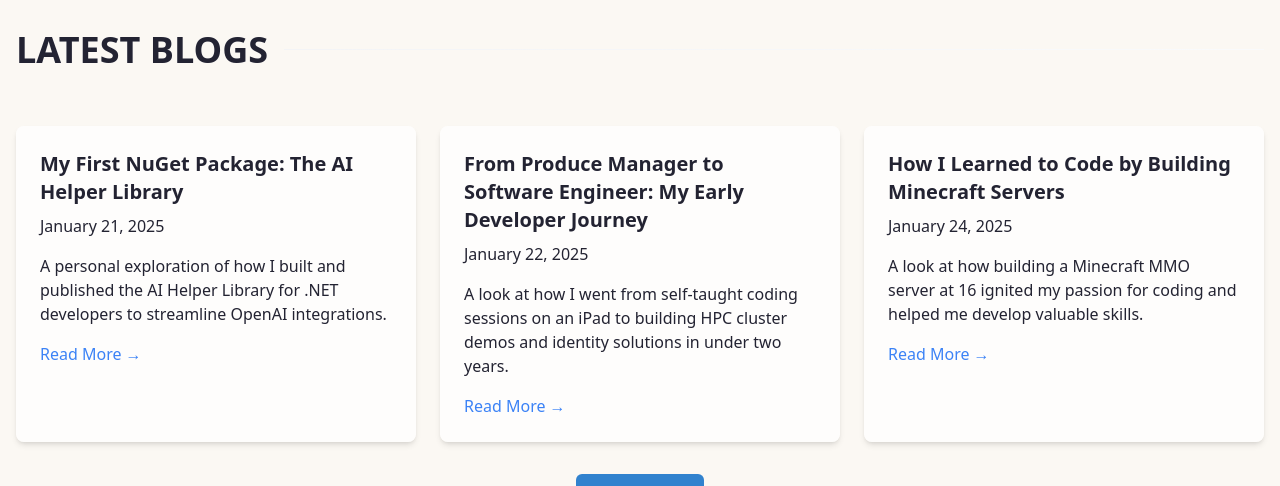
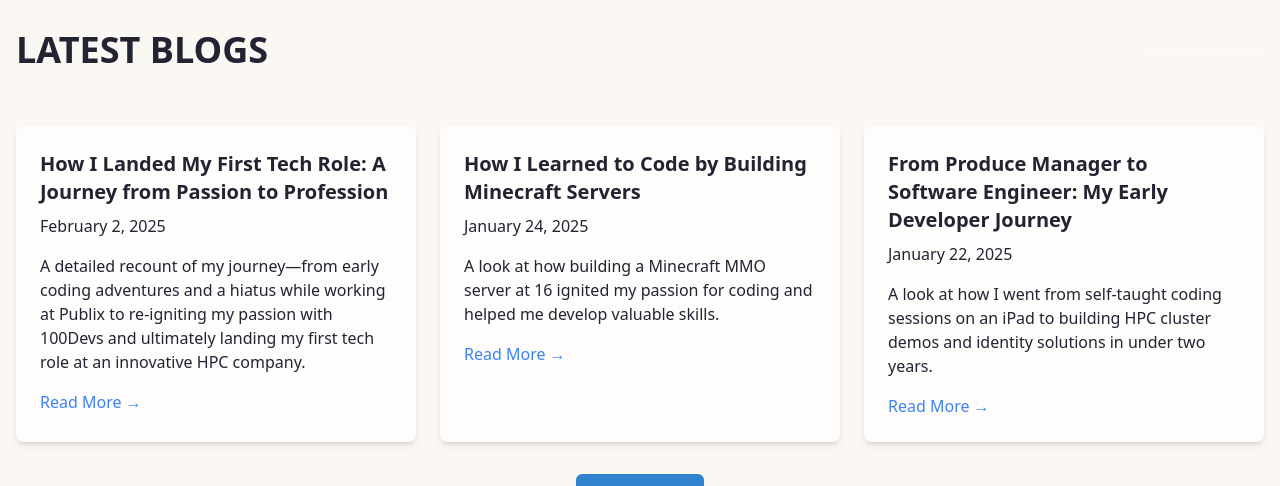
Before and after one commit to NathanSanchezDev/nathanswe-portfolio, a Next.js app: page / in a window 1280 px wide. Shown: the part 2500-2986 px from the top of the page. Built offline with nearby package versions, Linux system fonts and the light colour scheme.

Commit message:
revamp sorting of blog components / pages.

```diff
--- a/app/blog/page.jsx
+++ b/app/blog/page.jsx
@@ -5,6 +5,8 @@ export const revalidate = 60;
 
 export default async function BlogPage() {
   const blogPosts = await getBlogPosts();
+
+  blogPosts.sort((a, b) => b.id - a.id);
 
   return (
     <section className="section">
--- a/app/page.js
+++ b/app/page.js
@@ -1,17 +1,27 @@
-import { WelcomeSection, AboutSection, TechnologiesSection, ProjectsSection } from "app/sections";
+import {
+	WelcomeSection,
+	AboutSection,
+	TechnologiesSection,
+	ProjectsSection,
+  } from "app/sections";
   import { LatestBlogs } from "app/sections/blog";
   import { getBlogPosts } from "lib/getBlogPosts";
 
   export default async function Page() {
 	const blogPosts = await getBlogPosts();
-	const latestBlogs = blogPosts?.slice(0, 3) || [];
+
+	const sortedBlogPosts = blogPosts
+	  ? [...blogPosts].sort((a, b) => Number(b.id) - Number(a.id))
+	  : [];
+
+	const latestBlogs = sortedBlogPosts.slice(0, 3);
 
 	return (
 	  <div className="container-md">
 		<WelcomeSection />
 		<AboutSection />
 		<ProjectsSection />
-			<LatestBlogs blogs={latestBlogs} /> {/* Pass blogs as props */}
+		<LatestBlogs blogs={latestBlogs} />
 		<TechnologiesSection />
 	  </div>
 	);
```
Lines whose indentation alone changed are shown as unchanged.
